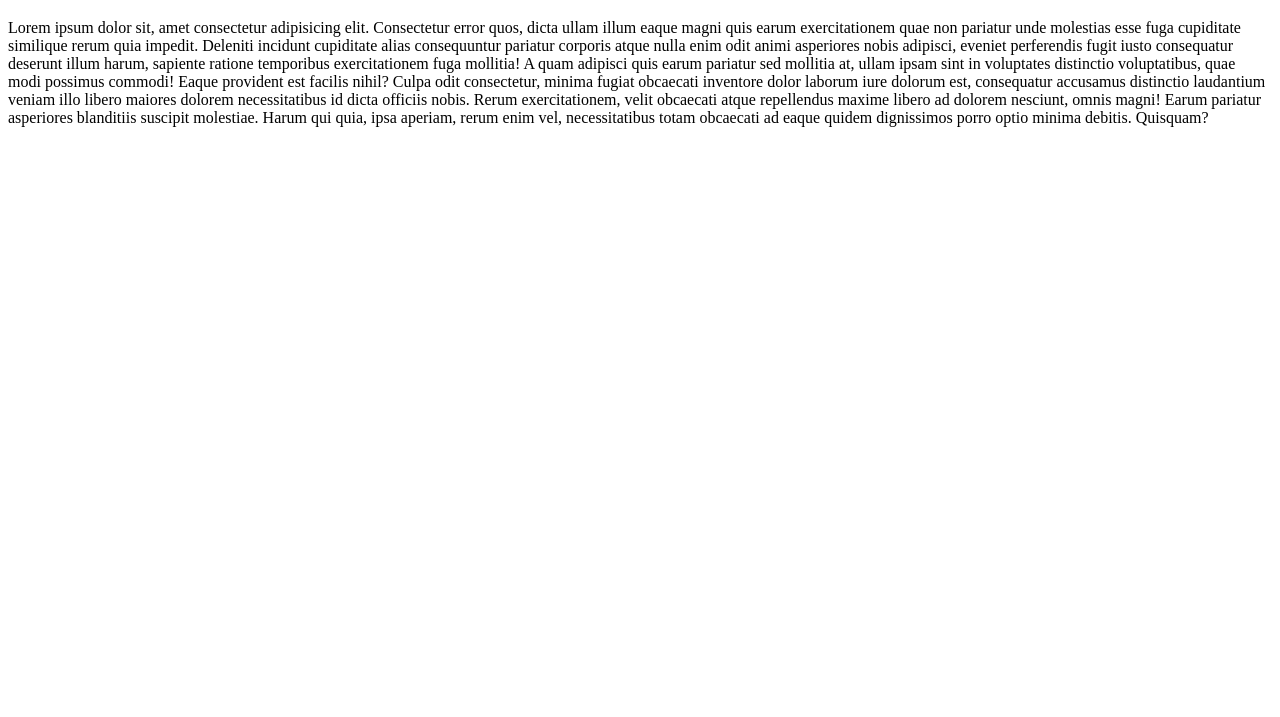
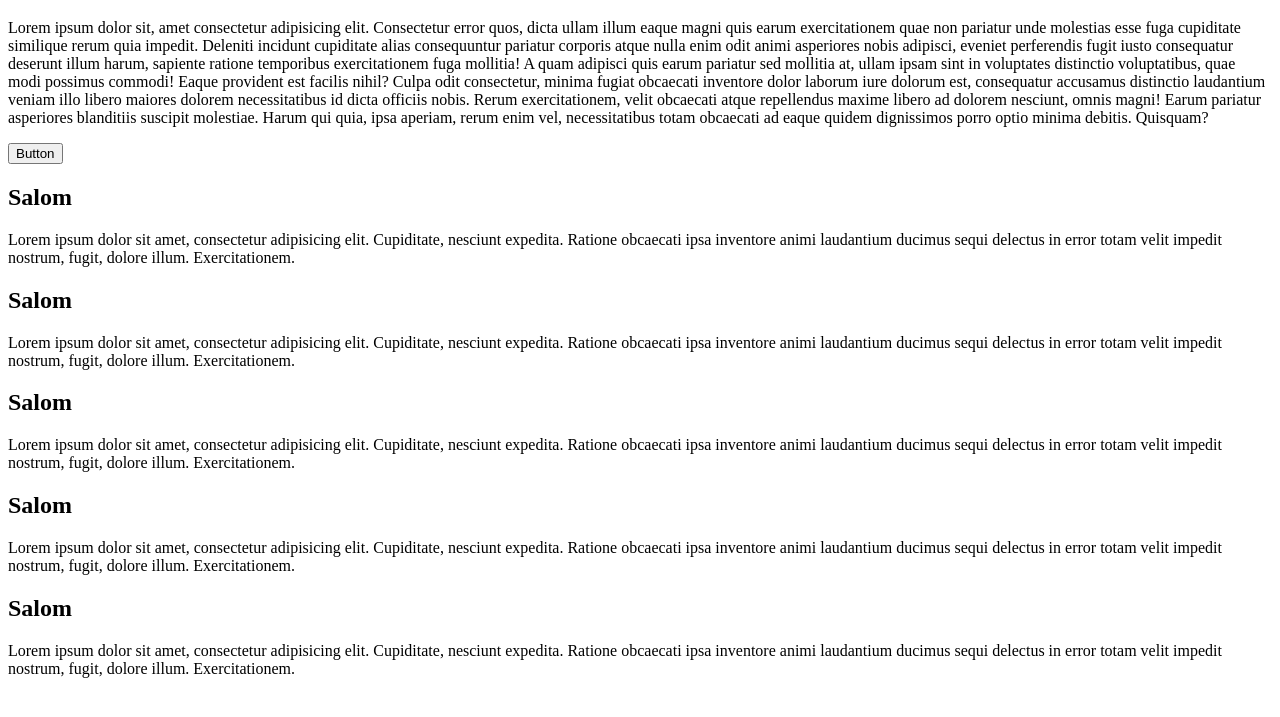
Before and after one commit to anvarjonhujamov/github-clone, a plain HTML site: page index.html in a window 1280 px wide. Shown: the part 61-778 px from the top of the page. Drawn offline with Linux system fonts and the light colour scheme.

Commit message:
done problems solved

```diff
--- a/index.html
+++ b/index.html
@@ -11,5 +11,40 @@
     <h1>GITHUB clone</h1>
 
     <p>Lorem ipsum dolor sit, amet consectetur adipisicing elit. Consectetur error quos, dicta ullam illum eaque magni quis earum exercitationem quae non pariatur unde molestias esse fuga cupiditate similique rerum quia impedit. Deleniti incidunt cupiditate alias consequuntur pariatur corporis atque nulla enim odit animi asperiores nobis adipisci, eveniet perferendis fugit iusto consequatur deserunt illum harum, sapiente ratione temporibus exercitationem fuga mollitia! A quam adipisci quis earum pariatur sed mollitia at, ullam ipsam sint in voluptates distinctio voluptatibus, quae modi possimus commodi! Eaque provident est facilis nihil? Culpa odit consectetur, minima fugiat obcaecati inventore dolor laborum iure dolorum est, consequatur accusamus distinctio laudantium veniam illo libero maiores dolorem necessitatibus id dicta officiis nobis. Rerum exercitationem, velit obcaecati atque repellendus maxime libero ad dolorem nesciunt, omnis magni! Earum pariatur asperiores blanditiis suscipit molestiae. Harum qui quia, ipsa aperiam, rerum enim vel, necessitatibus totam obcaecati ad eaque quidem dignissimos porro optio minima debitis. Quisquam?</p>
+
+    <button>Button</button>
+
+    <div class="cards">
+        <div class="card">
+            <h2>Salom</h2>
+            <p>
+                Lorem ipsum dolor sit amet, consectetur adipisicing elit. Cupiditate, nesciunt expedita. Ratione obcaecati ipsa inventore animi laudantium ducimus sequi delectus in error totam velit impedit nostrum, fugit, dolore illum. Exercitationem.
+            </p>
+        </div>
+        <div class="card">
+            <h2>Salom</h2>
+            <p>
+                Lorem ipsum dolor sit amet, consectetur adipisicing elit. Cupiditate, nesciunt expedita. Ratione obcaecati ipsa inventore animi laudantium ducimus sequi delectus in error totam velit impedit nostrum, fugit, dolore illum. Exercitationem.
+            </p>
+        </div>
+        <div class="card">
+            <h2>Salom</h2>
+            <p>
+                Lorem ipsum dolor sit amet, consectetur adipisicing elit. Cupiditate, nesciunt expedita. Ratione obcaecati ipsa inventore animi laudantium ducimus sequi delectus in error totam velit impedit nostrum, fugit, dolore illum. Exercitationem.
+            </p>
+        </div>
+        <div class="card">
+            <h2>Salom</h2>
+            <p>
+                Lorem ipsum dolor sit amet, consectetur adipisicing elit. Cupiditate, nesciunt expedita. Ratione obcaecati ipsa inventore animi laudantium ducimus sequi delectus in error totam velit impedit nostrum, fugit, dolore illum. Exercitationem.
+            </p>
+        </div>
+        <div class="card">
+            <h2>Salom</h2>
+            <p>
+                Lorem ipsum dolor sit amet, consectetur adipisicing elit. Cupiditate, nesciunt expedita. Ratione obcaecati ipsa inventore animi laudantium ducimus sequi delectus in error totam velit impedit nostrum, fugit, dolore illum. Exercitationem.
+            </p>
+        </div>
+    </div>
 </body>
 </html>
```
